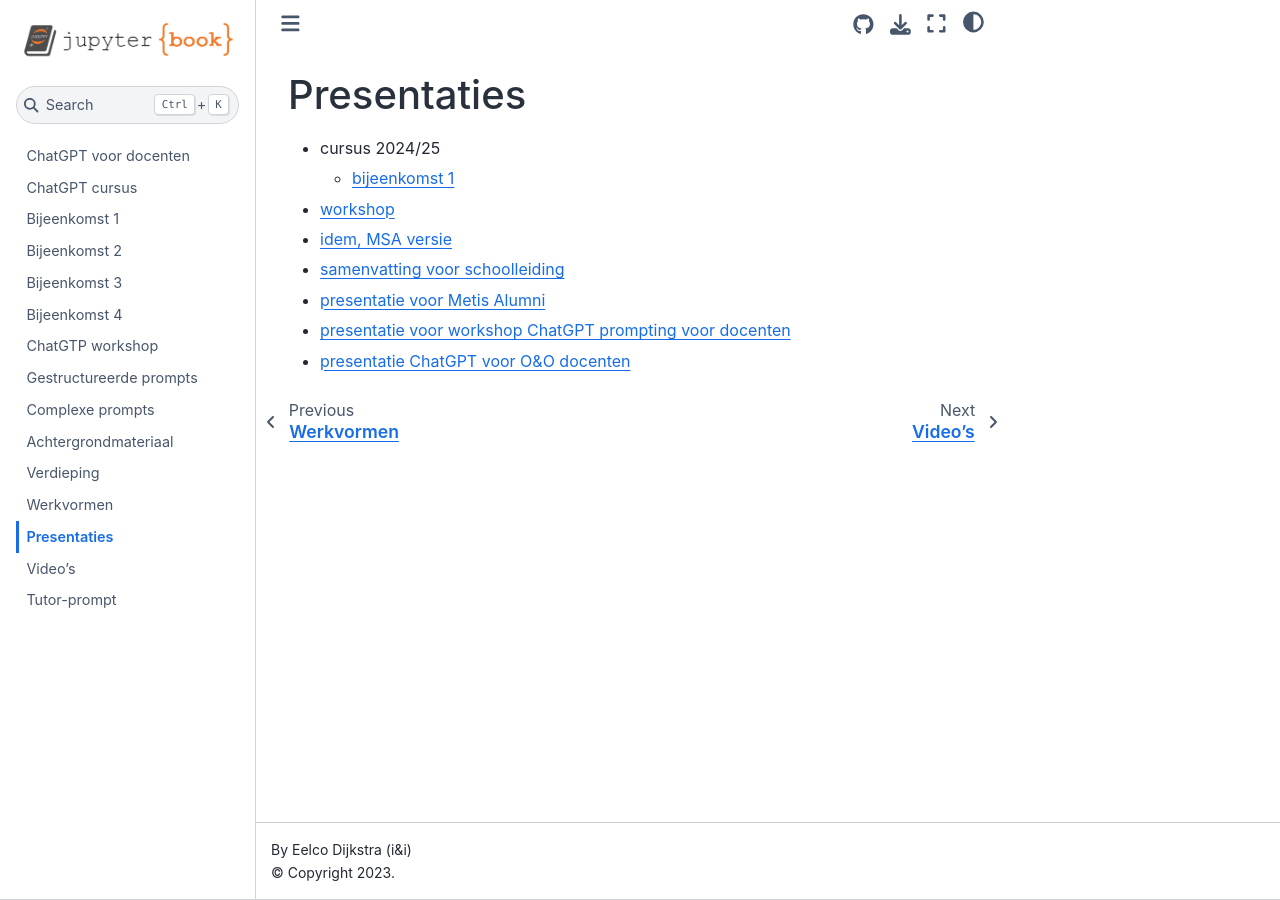
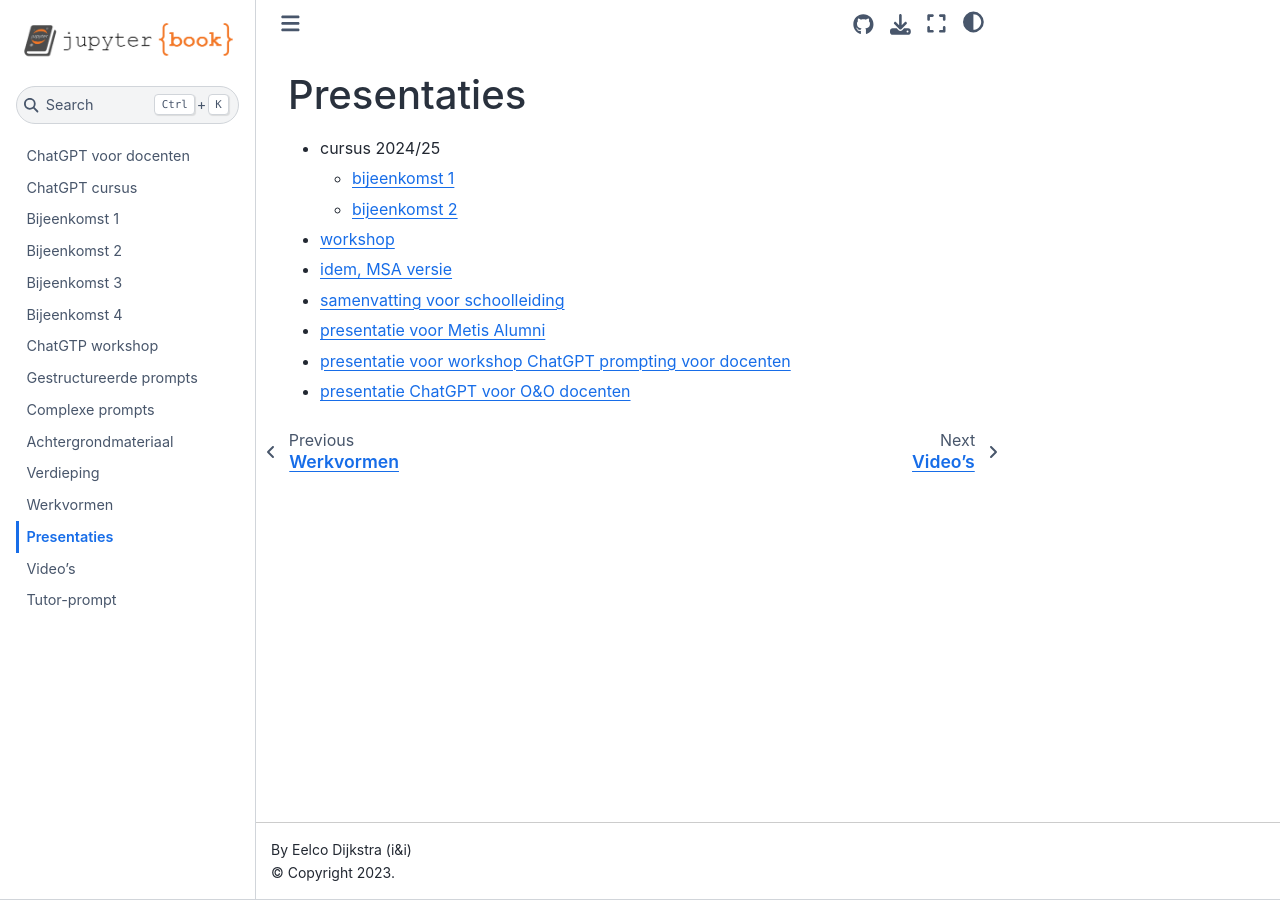
Before and after one commit to infvo/chatgptbook, a Jupyter Book: the page built from presentaties.md, in a window 1280 px wide. Built offline with Jupyter Book 1.0.4 settings and Sphinx 7.4.7 and the Sphinx Book theme 1.1.4, drawn with Linux system fonts in a browser that asks for light colours.

Commit message:
Update presentaties.md

```diff
--- a/presentaties.md
+++ b/presentaties.md
@@ -2,6 +2,8 @@
 
 * cursus 2024/25
     * [bijeenkomst 1](https://docs.google.com/presentation/d/1hJqdrGGmxU773Wk1gEu-j-6HmIAzTDfAV-61VafLZdo/edit?usp=sharing)
+    * [bijeenkomst 2](https://docs.google.com/presentation/d/1oPCuv3RATDLuLCXRb69fXzwhreG4BzH1is7LFymm0h8/edit?usp=sharing)
+
 * [workshop](https://docs.google.com/presentation/d/1PjTYzbPfQ8eWhUmvBzgU-o_YVG58sRgWjtnKERLLisc/edit?usp=sharing)
 * [idem, MSA versie](https://docs.google.com/presentation/d/1eUMMtk5poRsfvxePPAlOLbT5_rm22JasuRGXS5gbXGc/edit?usp=sharing)
 * [samenvatting voor schoolleiding](https://docs.google.com/presentation/d/1sYtE7DcxzFkXlYoHc9PLDp6qOYUeRqnDtB6M1lYTZP0/edit?usp=sharing)
```
